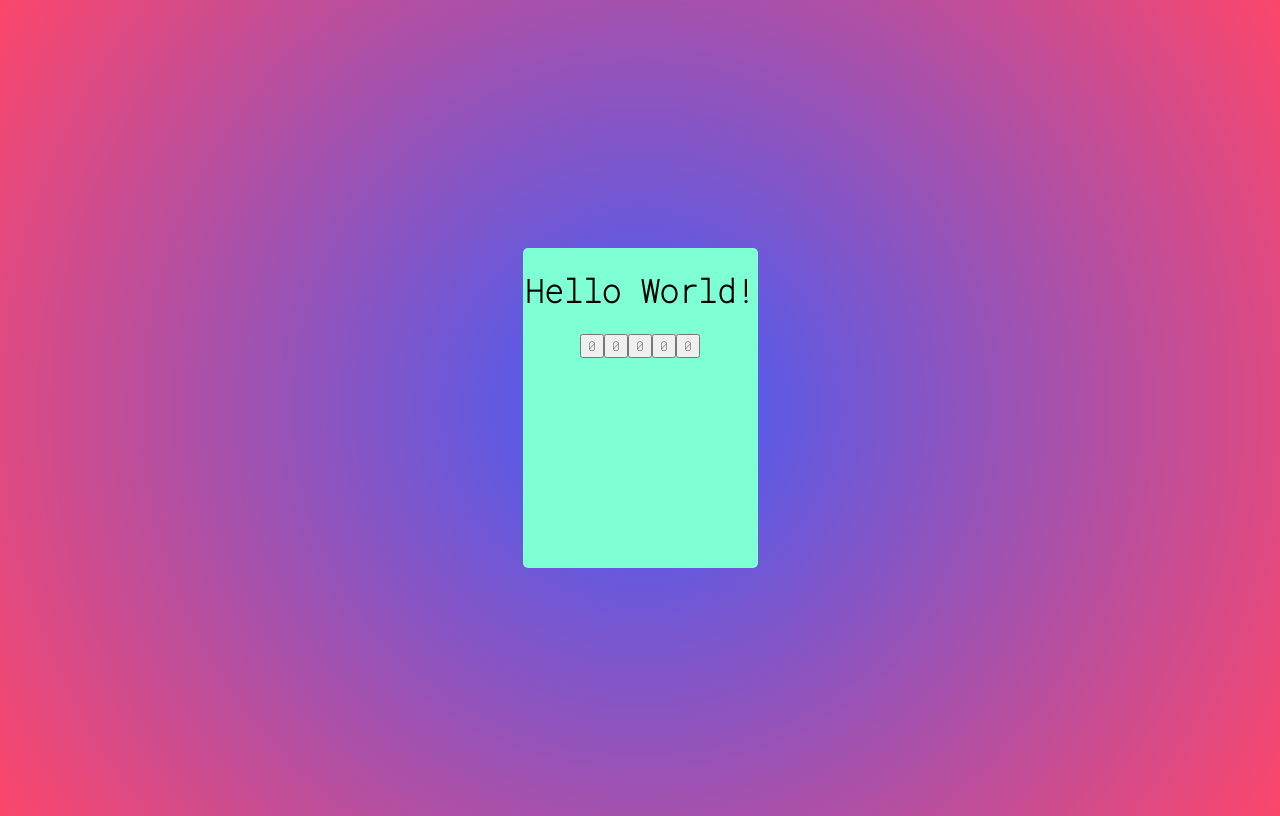
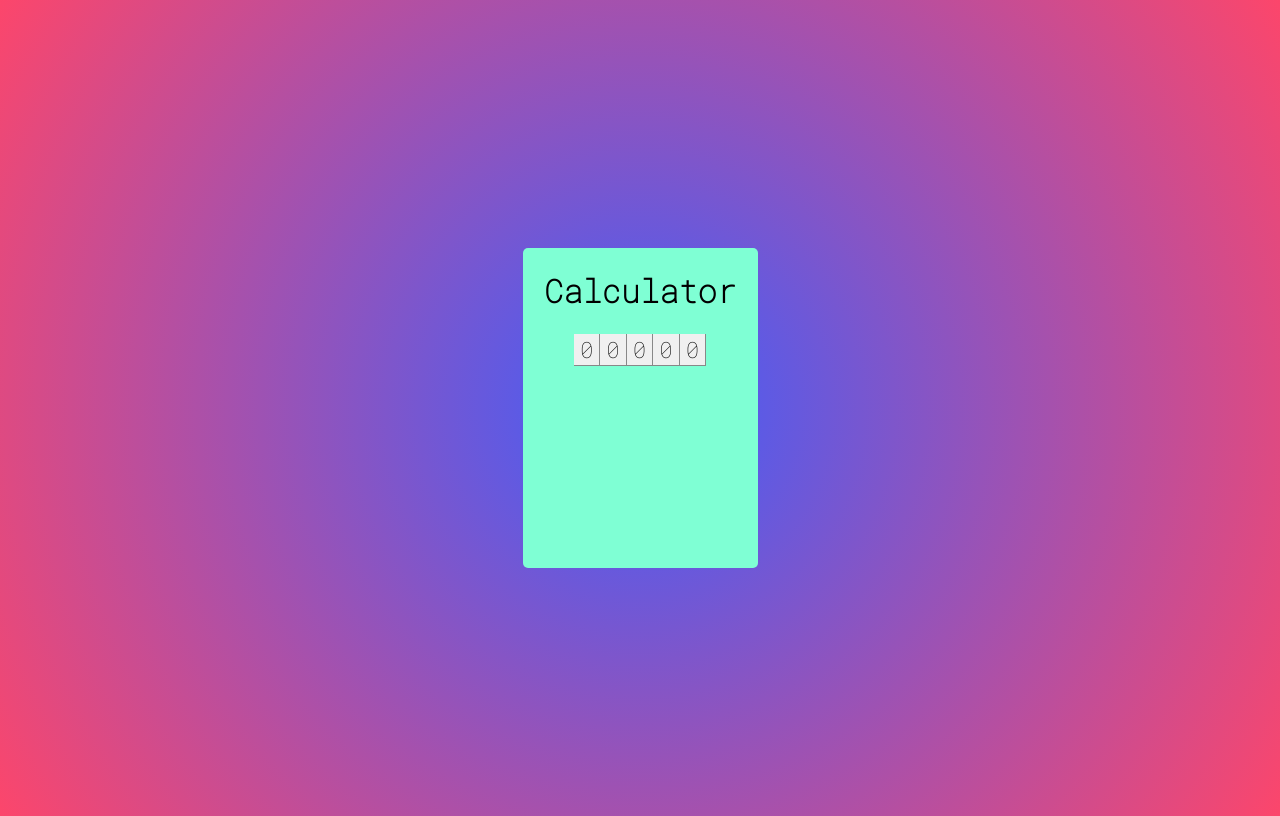
Before and after one commit to aafernands/calculator-app, a React (Create React App) app: page / in a window 1280 px wide. Built offline with nearby package versions, Linux system fonts and the light colour scheme.

Commit message:
calc buttons created

```diff
--- a/src/components/Button.css
+++ b/src/components/Button.css
@@ -0,0 +1,12 @@
+:root {
+    --bg-button: #f0f0f0;
+    --border-button: solid 1px #888;
+}
+
+.button {
+    font-size: 1.4em;
+    background-color: var(--bg-button);
+    border: none;
+    border-right: var(--border-button);
+    border-bottom: var(--border-button);
+}
--- a/src/main/Calculator.jsx
+++ b/src/main/Calculator.jsx
@@ -6,7 +6,7 @@ export default class Calculator extends Component {
   render() {
     return (
       <div className="calculator">
-        <h1>Hello World!</h1>
+        <h1>Calculator</h1>
         <Button />
         <Button />
         <Button />
```
